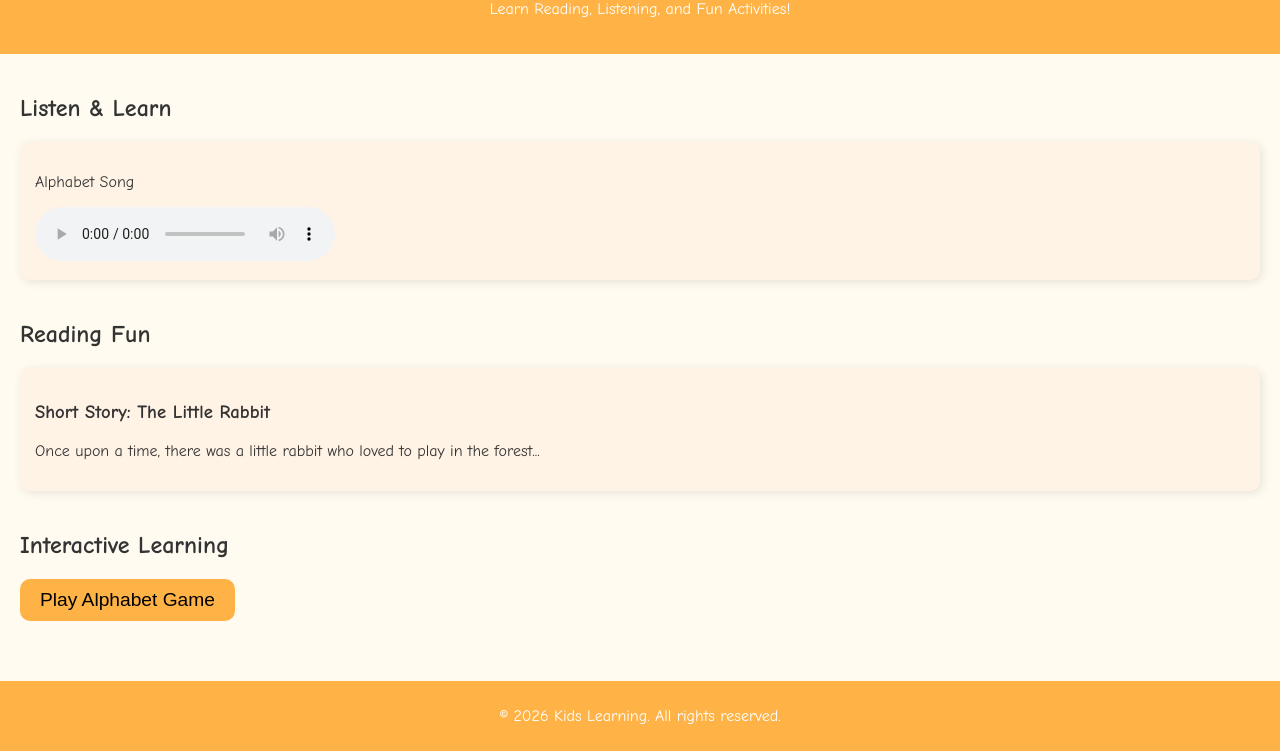
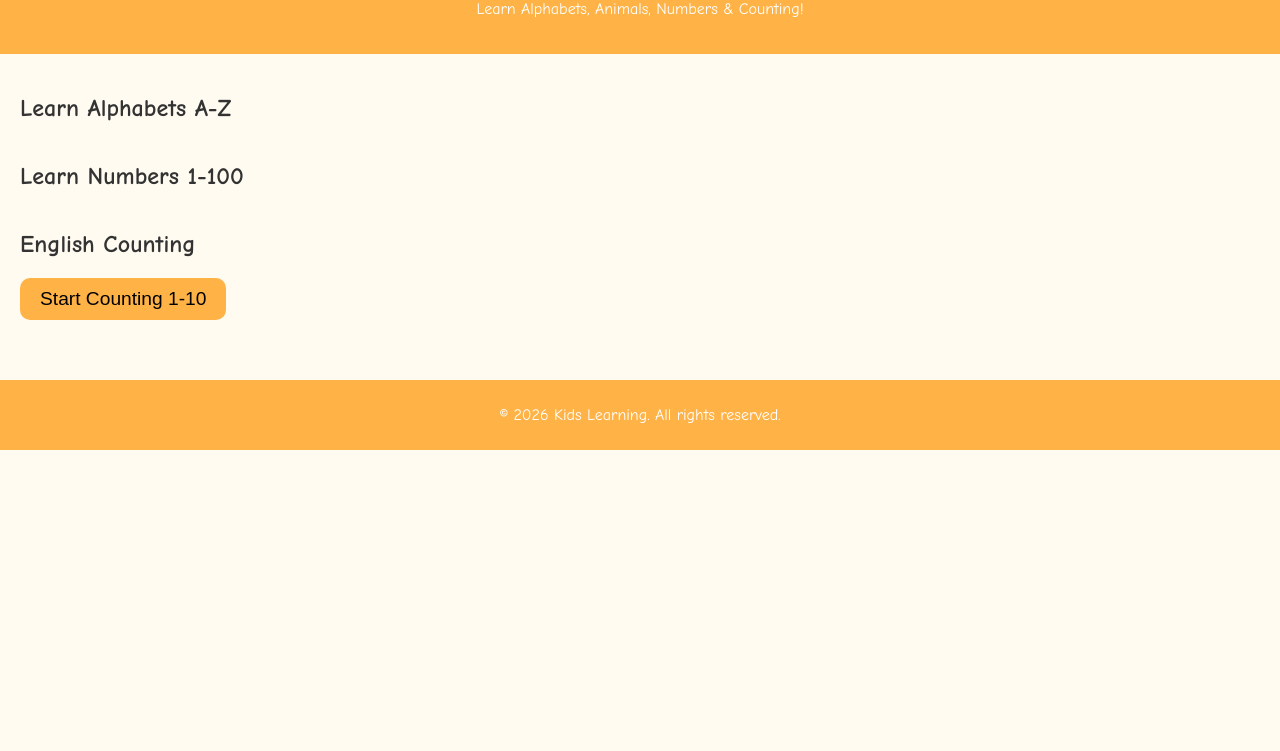
Before and after one commit to nomiali1/kids-learning, a plain HTML site: page index.html in a window 1280 px wide. Shown: the part 82-833 px from the top of the page. After the commit the page ends 800 px from the top, so only its background shows below. Drawn offline with Linux system fonts and the light colour scheme.

Commit message:
Update content and sections in index.html

```diff
--- a/index.html
+++ b/index.html
@@ -8,37 +8,28 @@
 </head>
 <body>
     <header>
-        <h1>Welcome to Kids Learning</h1>
-        <p>Learn Reading, Listening, and Fun Activities!</p>
+        <h1>Kids Learning Fun</h1>
+        <p>Learn Alphabets, Animals, Numbers & Counting!</p>
     </header>
 
     <main>
-        <!-- Listening Section -->
-        <section id="listening">
-            <h2>Listen & Learn</h2>
-            <div class="audio-card">
-                <p>Alphabet Song</p>
-                <audio controls>
-                    <source src="assets/audio/alphabet.mp3" type="audio/mpeg">
-                    Your browser does not support the audio element.
-                </audio>
-            </div>
+        <!-- Alphabets Section -->
+        <section id="alphabets">
+            <h2>Learn Alphabets A-Z</h2>
+            <div id="alphabet-cards" class="card-container"></div>
         </section>
 
-        <!-- Reading Section -->
-        <section id="reading">
-            <h2>Reading Fun</h2>
-            <div class="reading-card">
-                <h3>Short Story: The Little Rabbit</h3>
-                <p>Once upon a time, there was a little rabbit who loved to play in the forest...</p>
-            </div>
+        <!-- Numbers Section -->
+        <section id="numbers">
+            <h2>Learn Numbers 1-100</h2>
+            <div id="number-cards" class="card-container"></div>
         </section>
 
-        <!-- Learning Games Section -->
-        <section id="learning-games">
-            <h2>Interactive Learning</h2>
-            <button onclick="playAlphabetGame()">Play Alphabet Game</button>
-            <div id="game-output"></div>
+        <!-- Counting Practice -->
+        <section id="counting">
+            <h2>English Counting</h2>
+            <button onclick="startCounting()">Start Counting 1-10</button>
+            <div id="count-output"></div>
         </section>
     </main>
 
```
